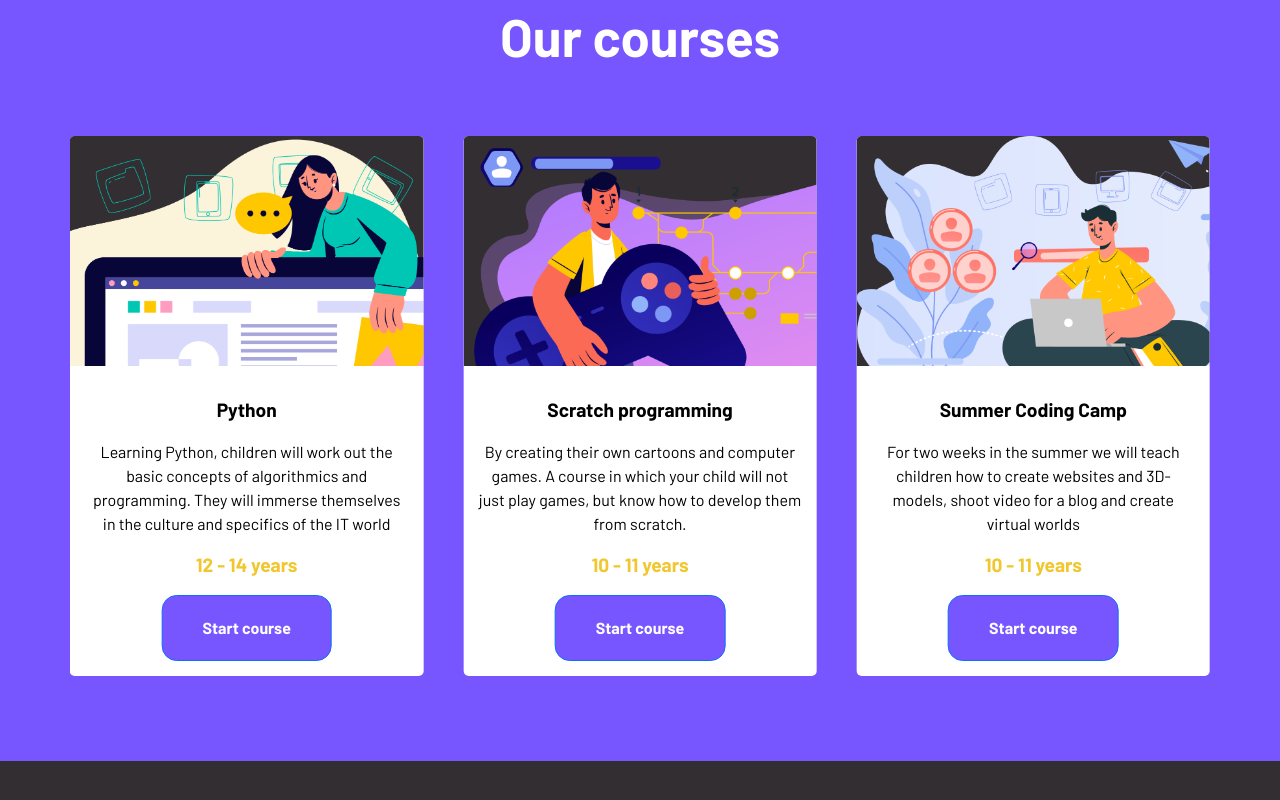
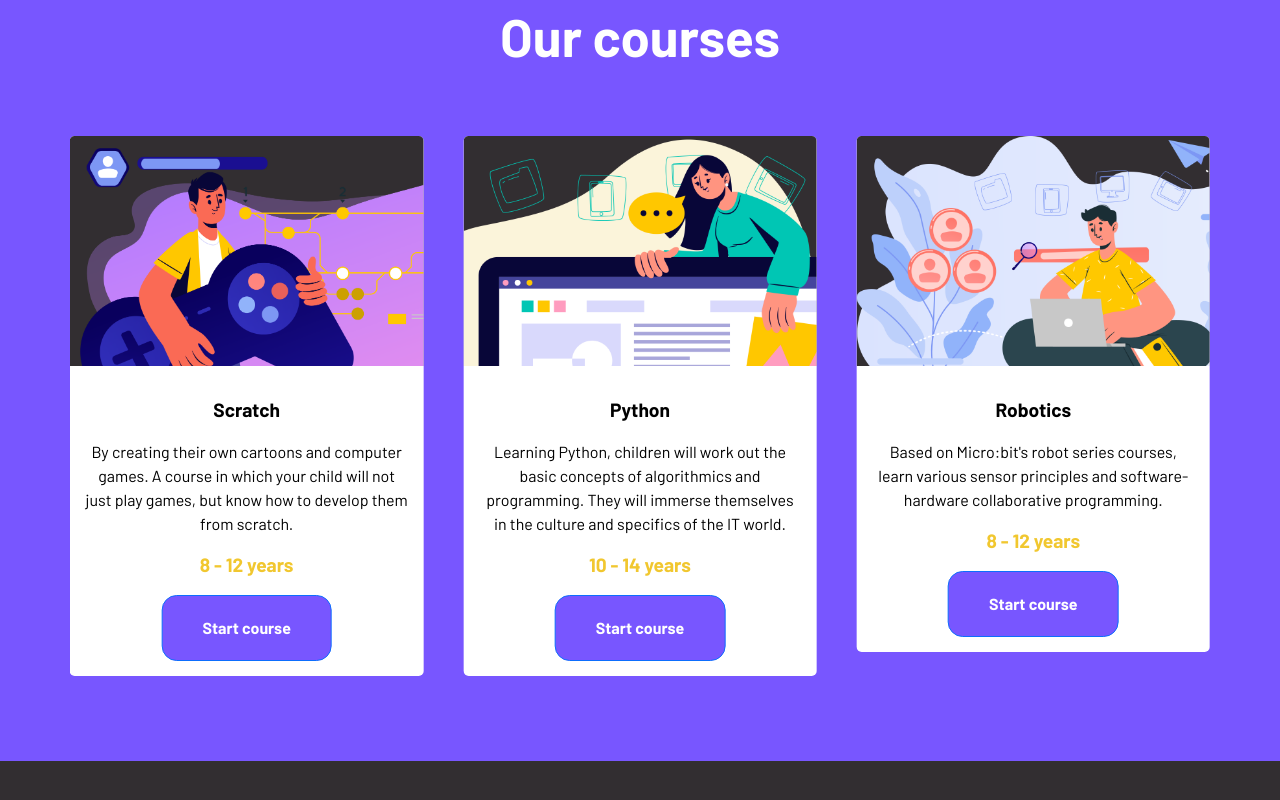
Before and after one commit to jjlovezz/magiccode, a React (Create React App) app: page / in a window 1280 px wide. Shown: the part 880-1680 px from the top of the page. Built offline with nearby package versions, Linux system fonts and the light colour scheme.

Commit message:
add logo img and change course description

```diff
--- a/src/components/Courses.js
+++ b/src/components/Courses.js
@@ -50,11 +50,11 @@ function Courses() {
                                 </div>
                                 <div className='coureseCardContent'>
                                     <div className='CardHeader'>
-                                        Basics of programming
+                                        ScratchJr
                                     </div>
 
                                     <div className='CardText'>
-                                    Creating their own cartoons and computer games, children improve their logical and algorithmic thinking. It helps them towards their studies
+                                    Creating their own cartoons and computer games, children improve their logical and algorithmic thinking. It helps them towards their studies.
                                     </div>
 
                                     <div className='CardYears'>7 - 8 years</div>
@@ -69,6 +69,33 @@ function Courses() {
                             </div>
 
                             </SwiperSlide>
+
+                            <SwiperSlide>
+
+                                <div className='coureseCard'>
+                                <div className='coureseCardImg coureseScratch'>
+
+                                </div>
+                                <div className='coureseCardContent'>
+                                    <div className='CardHeader'>
+                                    Scratch
+                                    </div>
+                                    <div className='CardText'>
+                                    By creating their own cartoons and computer games. A course in which your child will not just play games, but know how to develop them from scratch.
+                                    </div>
+                                    <div className='CardYears'>8 - 12 years</div>
+
+                                    <div className='CardButton'>
+                                        <Link to='/scratch'>
+                                            <Button  className='bigBtn'>Start course</Button>
+                                        </Link>
+                                    </div>
+                                </div>
+
+                            </div>
+
+                            </SwiperSlide>
+
                             <SwiperSlide>
 
                             <div className='coureseCard'>
@@ -80,9 +107,9 @@ function Courses() {
                                     Python
                                     </div>
                                     <div className='CardText'>
-                                    Learning Python, children will work out the basic concepts of algorithmics and programming. They will immerse themselves in the culture and specifics of the IT world
+                                    Learning Python, children will work out the basic concepts of algorithmics and programming. They will immerse themselves in the culture and specifics of the IT world.
                                     </div>
-                                    <div className='CardYears'>12 - 14 years</div>
+                                    <div className='CardYears'>10 - 14 years</div>
                                     <div className='CardButton'>
                                         <Link to='/python'>
                                             <Button  className='bigBtn'>Start course</Button>
@@ -93,31 +120,7 @@ function Courses() {
                             </div>
 
                             </SwiperSlide>
-                            <SwiperSlide>
 
-                                <div className='coureseCard'>
-                                <div className='coureseCardImg coureseScratch'>
-
-                                </div>
-                                <div className='coureseCardContent'>
-                                    <div className='CardHeader'>
-                                    Scratch programming
-                                    </div>
-                                    <div className='CardText'>
-                                    By creating their own cartoons and computer games. A course in which your child will not just play games, but know how to develop them from scratch.
-                                    </div>
-                                    <div className='CardYears'>10 - 11 years</div>
-
-                                    <div className='CardButton'>
-                                        <Link to='/scratch'>
-                                            <Button  className='bigBtn'>Start course</Button>
-                                        </Link>
-                                    </div>
-                                </div>
-
-                            </div>
-
-                            </SwiperSlide>
                             <SwiperSlide>
 
                                 <div className='coureseCard'>
@@ -126,12 +129,13 @@ function Courses() {
                                 </div>
                                 <div className='coureseCardContent'>
                                     <div className='CardHeader'>
-                                    Summer Coding Camp
+                                    Robotics
                                     </div>
                                     <div className='CardText'>
-                                    For two weeks in the summer we will teach children how to create websites and 3D-models, shoot video for a blog and create virtual worlds
+                                    {/*For two weeks in the summer we will teach children how to create websites and 3D-models, shoot video for a blog and create virtual worlds.*/}
+                                    Based on Micro:bit's robot series courses, learn various sensor principles and software-hardware collaborative programming.
                                     </div>
-                                    <div className='CardYears'>10 - 11 years</div>
+                                    <div className='CardYears'>8 - 12 years</div>
                                     <div className='CardButton'>
                                         <Link to='/summercamp'>
                                                 <Button  className='bigBtn'>Start course</Button>
--- a/src/components/Nav.js
+++ b/src/components/Nav.js
@@ -22,6 +22,7 @@ function Nav() {
             <div className='navBox'>
                 <div className='logoBox'>
                     <i className="fab fa-digital-ocean logo"></i>
+                    <img alt='logo' src='./logo.png' height='80px' width='80px'></img>
                     <div className='logoText'>MagicCode Education</div>
                 </div>
                 <div className='navResponse' id='myTopnav' onClick={handleClick}>
```
Also changed, not shown: public/logo.png (added).
